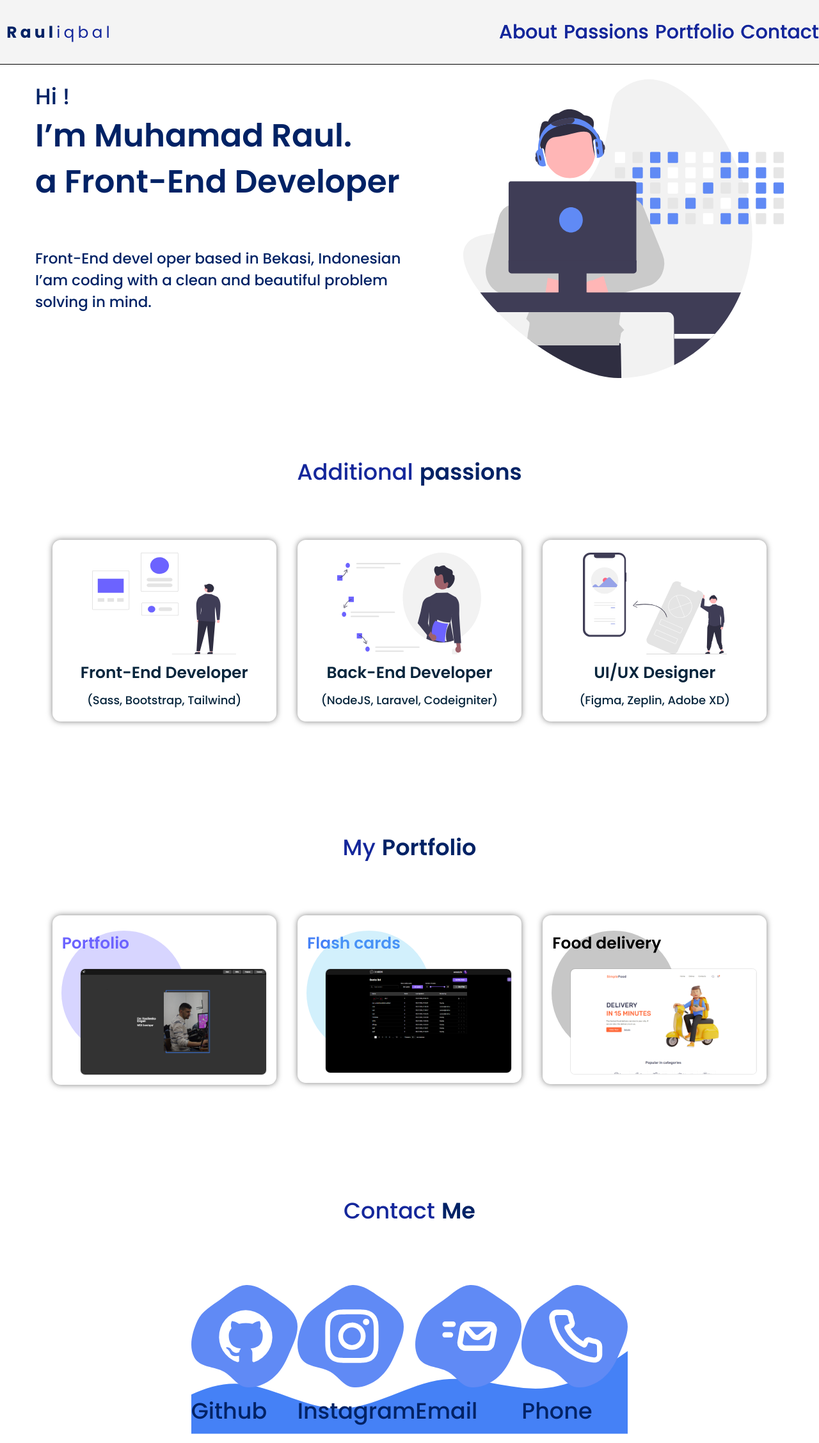
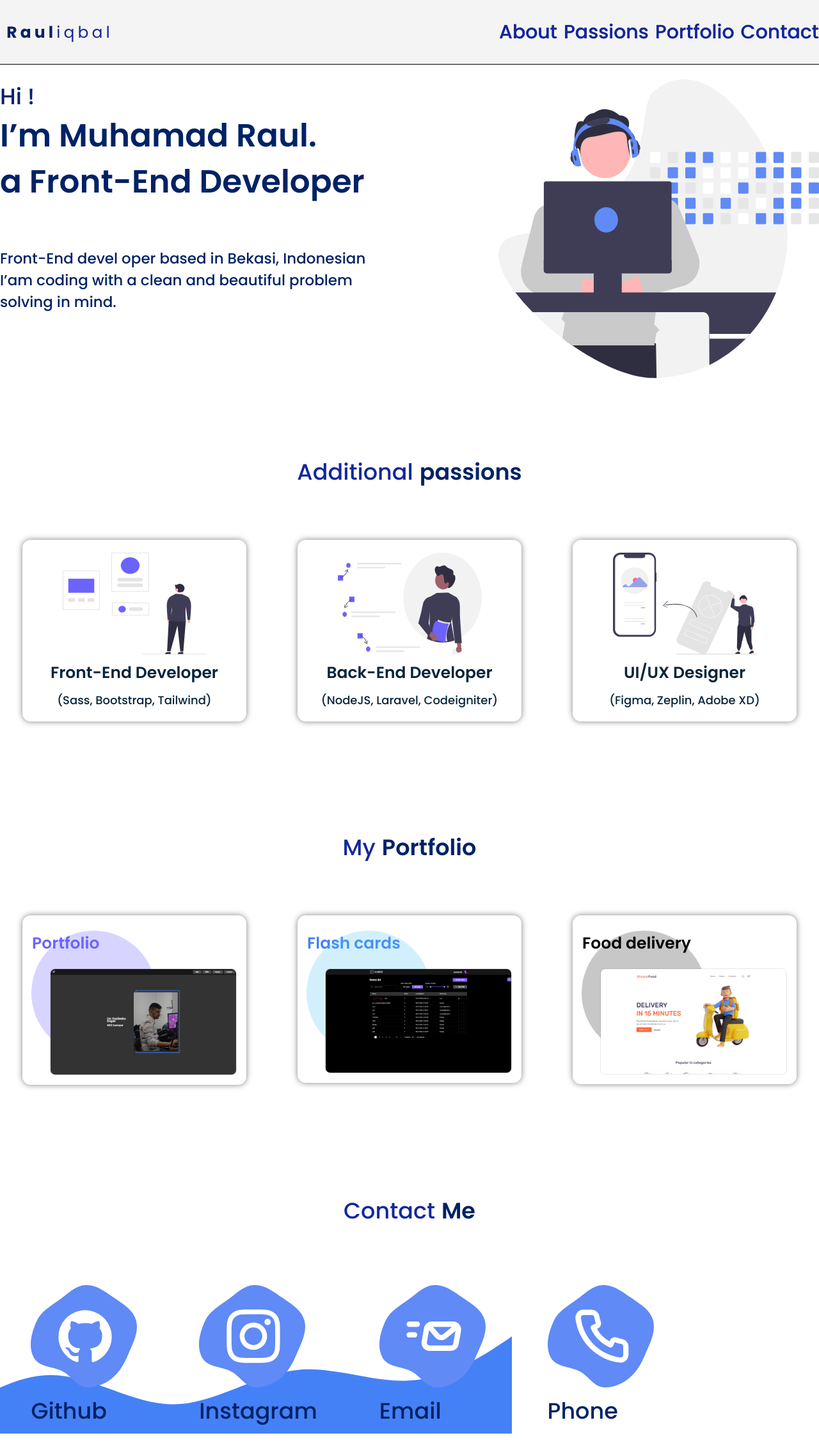
Before and after one commit to yevhenkr/portfolio-second-variant, a React app: page / in a window 1280 px wide. Shown: the whole page at 64% size. Built offline with nearby package versions, Linux system fonts and the light colour scheme.

Commit message:
refactor

```diff
--- a/src/common/components/layout/sections/footer/Footer.tsx
+++ b/src/common/components/layout/sections/footer/Footer.tsx
@@ -9,7 +9,7 @@ import styled from "styled-components";
 
 export const Footer = () => {
     return (
-        <FlexWrapper id={"footer"} flexDirection={"column"}>
+        <FlexWrapper id={"footer"} flexDirection={"column"} max_width={"1628px"} width={"100%"}>
             <TitleSection wordOne={"Contact"} wordSecond={"Me"}/>
             <StyledDiv>
                 <FlexWrapper flexDirection={"column"}>
@@ -39,7 +39,7 @@ export const Footer = () => {
 const StyledDiv = styled.div`
     position: relative;
     width: 100%;
-    //height: 100vh;
+    max-width: 1070px;
     display: flex;
     justify-content: space-around;
     flex-direction: row;
@@ -49,7 +49,8 @@ const WaveBackground = styled.div`
     position: absolute;
     bottom: -24px;
     left: 0;
-    width: 100%;
+    width: 100vh;
+    max-width: 1920px;
     z-index: -1;
 
     svg {
--- a/src/common/components/layout/sections/main/Main.tsx
+++ b/src/common/components/layout/sections/main/Main.tsx
@@ -6,7 +6,7 @@ import {myTheme} from "../../../../../styles/Theme.styled";
 export const Main = () => {
     return (
         <StyledMain id={'Main'}>
-            <FlexWrapper flexDirection={"row"} justify={"space-between"} max_width={"1170px"}>
+            <FlexWrapper flexDirection={"row"} justify={"space-between"} max_width={"1628px"}>
                 <FlexWrapper flexDirection={"column"} max_width={"600px"} width={"100%"}>
                     <StyledSpan>Hi !</StyledSpan>
                     <FlexWrapper flexDirection={"column"} justify={"center"}>
@@ -24,7 +24,7 @@ export const Main = () => {
 };
 
 const StyledMain = styled.main`
-    max-width: 1170px;
+    max-width: 1628px;
     width: 100%;
     padding-bottom: 120px;
     padding-top: 124px;
--- a/src/common/components/layout/sections/passions/Passions.tsx
+++ b/src/common/components/layout/sections/passions/Passions.tsx
@@ -11,7 +11,7 @@ export const Passions = () => {
     return (
         <Section id={'Passions'}>
             <TitleSection wordOne={"Additional"} wordSecond={"passions"}/>
-            <FlexWrapper flexDirection={"row"} justify={"space-around"} max_width={"1170px"}>
+            <FlexWrapper flexDirection={"row"} justify={"space-around"} max_width={"1628"}>
                 <FlexWrapper flexDirection={"column"} borderRadius={"13px"}
                              align_i={"center"} min_width={"350px"} padding={"20px 0"} boxShadow={"0px 0px 10px rgba(0, 0, 0, 0.5)"}>
                     <PassionsFront/>
--- a/src/common/components/ui/section/Section.tsx
+++ b/src/common/components/ui/section/Section.tsx
@@ -2,6 +2,6 @@ import styled from "styled-components";
 
 export const Section = styled.section`
     padding-bottom: 170px;
-    max-width: 1140px;
+    max-width: 1628px;
     width: 100%;
 `
```
